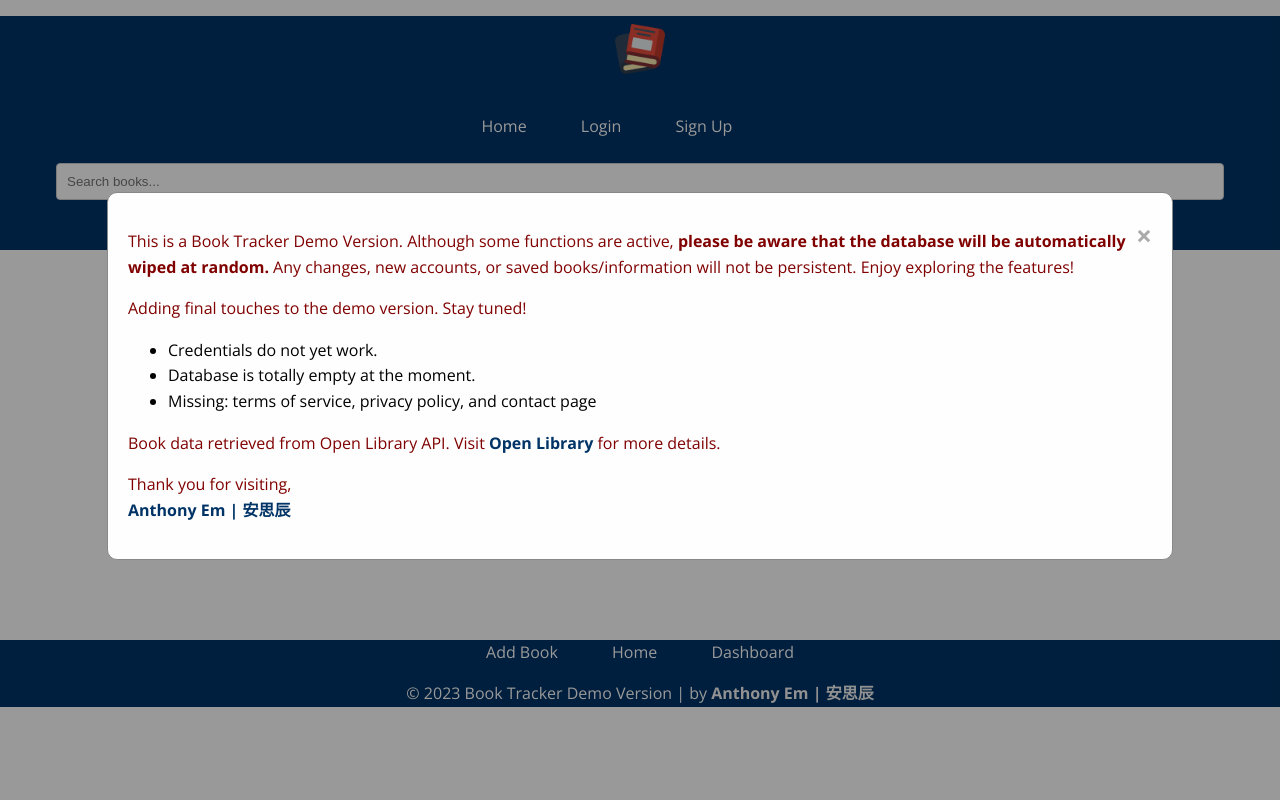
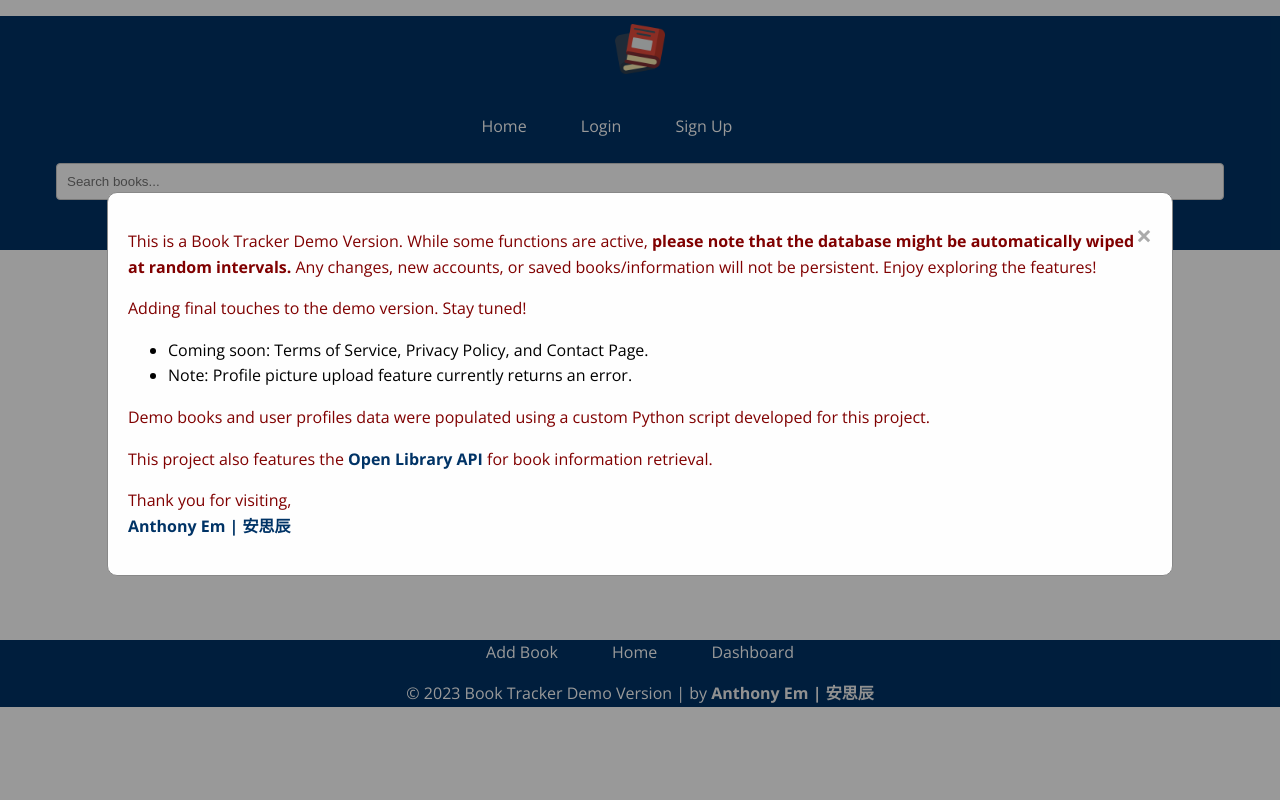
Before and after one commit to AnSiChen/library_demo, a Django app: page / in a window 1280 px wide. Run offline with Django 5.2, Linux system fonts and the light colour scheme; data that the repository does not hold is empty.

Commit message:
Update: Modal message

```diff
--- a/library_demo_app/templates/tracker/home.html
+++ b/library_demo_app/templates/tracker/home.html
@@ -6,16 +6,17 @@
  <div id="demoModal" class="modal">
   <div class="modal-content">
     <span class="close">&times;</span>
-    <p>This is a Book Tracker Demo Version. Although some functions are active, <strong>please be aware that the database will be automatically wiped at random.</strong> Any changes, new accounts, or saved books/information will not be persistent. Enjoy exploring the features!</p>
+    <p>This is a Book Tracker Demo Version. While some functions are active, <strong>please note that the database might be automatically wiped at random intervals.</strong> Any changes, new accounts, or saved books/information will not be persistent. Enjoy exploring the features!</p>
     <p>Adding final touches to the demo version. Stay tuned!</p>
     <ul>
-      <li>Credentials do not yet work.</li>
-      <li>Database is totally empty at the moment.</li>
-      <li>Missing: terms of service, privacy policy, and contact page</li>
+      <li>Coming soon: Terms of Service, Privacy Policy, and Contact Page.</li>
+      <li>Note: Profile picture upload feature currently returns an error.</li>
     </ul>
-    <p>Book data retrieved from Open Library API. Visit <a href="https://openlibrary.org" class="modal-a" target="_blank">Open Library</a> for more details.</p>
+    <p>Demo books and user profiles data were populated using a custom Python script developed for this project.</p>
+    <p>This project also features the <a href="https://openlibrary.org" class="modal-a" target="_blank">Open Library API</a> for book information retrieval.</p>
     <p>Thank you for visiting,<br> <a href="https://anthonyem.com" class="modal-a" target="_blank">Anthony Em | 安思辰</a></p>
   </div>
+
 </div>
 
 <div class="home-container">
```
